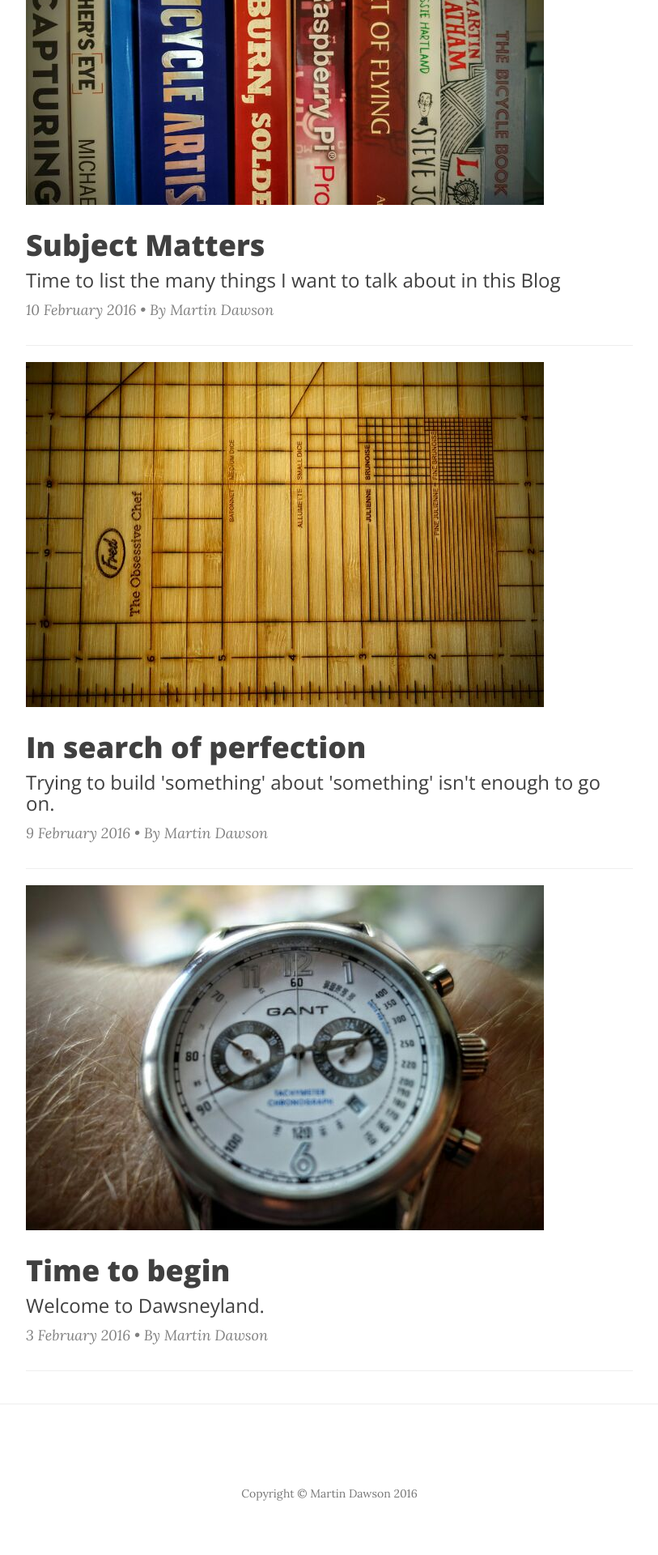
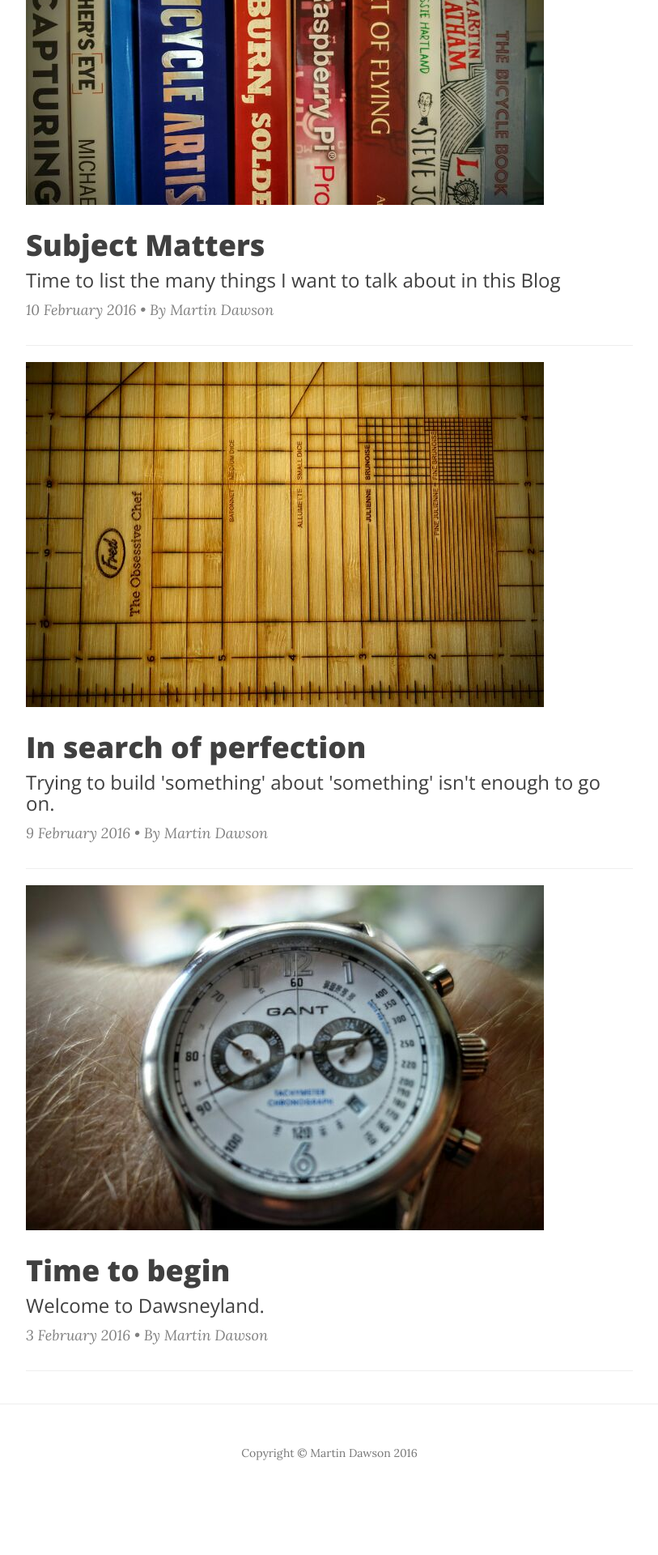
Before and after one commit to dawsneyland/formerdland, a Jekyll site: the page built from index.html, in a window 1280 px wide. Shown: the part 654-2574 px from the top of the page at 81% size, without its empty margins (233-1046 px from the left). Built offline with Jekyll 4.4.1, drawn with Linux system fonts in a browser that asks for light colours; nearby versions of some CDN libraries; the list of posts is cut into pages by our own code; after the commit the page ends 2459 px from its top, so only the background shows below that.

Commit message:
Update custom.css

```diff
--- a/css/custom.css
+++ b/css/custom.css
@@ -8,3 +8,7 @@
 .intro-header {
   filter: brightness (50%);
 }
+
+footer {
+    padding: 0px 0px 0px;
+}
```
